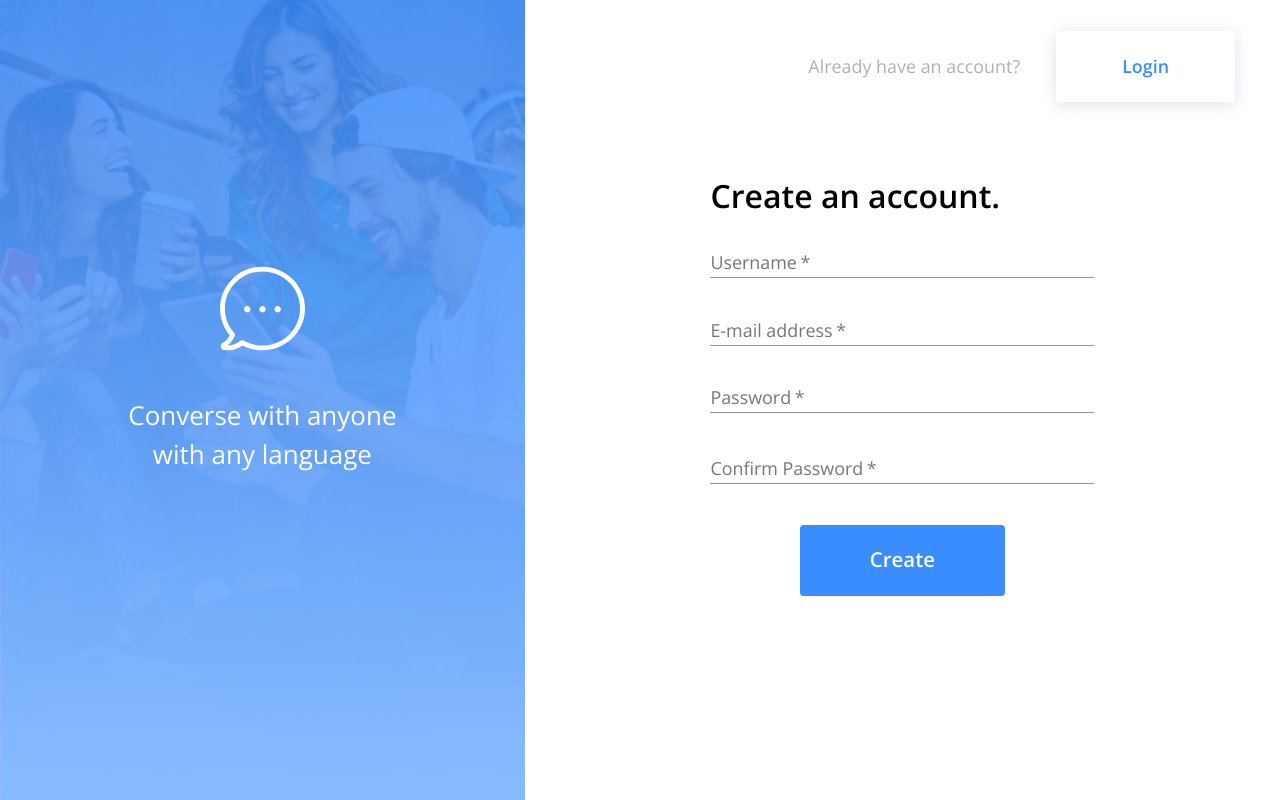
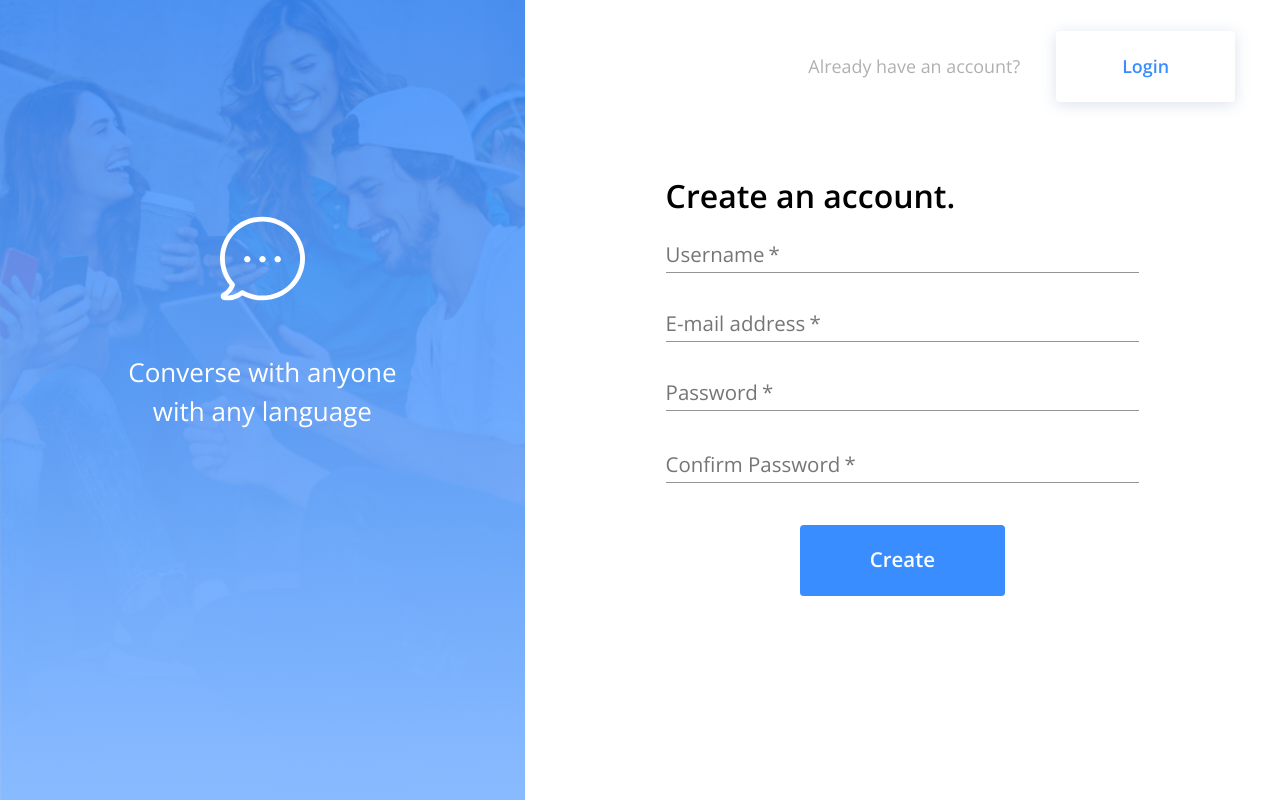
Before and after one commit to Dhicarr/4000a9, a React (Create React App) app in the folder client/: page / in a window 1280 px wide. Built offline with nearby package versions, Linux system fonts and the light colour scheme; no server answers.

Commit message:
Followed feedback from pull request #2
Removed inline-styling, reduced duplication of side-image component code, modified font size and button size a tiny bit.

```diff
--- a/client/src/Login.js
+++ b/client/src/Login.js
@@ -9,9 +9,9 @@ import {
   TextField,
 } from '@material-ui/core';
 
-const Login = ({ user, login, classes }) => {
+const Login = ({ user, login, classes, sideImage }) => {
   const history = useHistory();
-  const imgsrc=require("./images/bubble.svg").default;
+
   const handleLogin = async (event) => {
     event.preventDefault();
     const form = event.currentTarget;
@@ -28,25 +28,18 @@ const Login = ({ user, login, classes }) => {
 
   return (
     <Grid container className={classes.screenWrapper}>
-      <Box className={classes.sideImage} >
-          <img src={imgsrc} className={classes.sideImage_img} alt="bubble"/>
-          <Typography
-            className={classes.sideImage_text}
-          >
-            Converse with anyone with any language
-          </Typography>
-      </Box>
+      {sideImage}
       <Box className={classes.rightSideWrapper}>
         <Grid className={classes.topButtonWrapper}>
           <Typography className={classes.topButton_tip}>
             Don't have an account?
           </Typography>
           <Link href="/register" to="/register" className={classes.topButton_link}>
-            <Button variant="text" className={classes.topButton_btn} style={{width: 'max(100px,calc(170vw/10))'}}>Create Account</Button>
+            <Button variant="text" className={classes.topButton_btn_register}>Create Account</Button>
           </Link>
         </Grid>
         <form onSubmit={handleLogin}>
-          <Grid className={classes.formWrapper} style={{height: 'min(358px, 51vw)'}}>
+          <Grid className={classes.loginWrapper}>
             <Grid className={classes.form_headingWrapper}>
               <Typography className={classes.form_heading}>
                 Welcome Back!
--- a/client/src/Signup.js
+++ b/client/src/Signup.js
@@ -10,10 +10,9 @@ import {
   FormHelperText,
 } from '@material-ui/core';
 
-const Signup = ({ user, register, classes}) => {
+const Signup = ({ user, register, classes, sideImage}) => {
 
   const history = useHistory();
-  const imgsrc=require("./images/bubble.svg").default;
   const [formErrorMessage, setFormErrorMessage] = useState({});
 
   const handleRegister = async (event) => {
@@ -38,26 +37,18 @@ const Signup = ({ user, register, classes}) => {
 
   return (
     <Grid className={classes.screenWrapper}>
-      <Box className={classes.sideImage} >
-        <img src={imgsrc} className={classes.sideImage_img} alt="bubble"/>
-        <Typography
-            className={classes.sideImage_text}
-          >
-          Converse with anyone with any language
-        </Typography>
-      </Box>
-
+      {sideImage}
       <Box className={classes.rightSideWrapper}>
         <Grid className={classes.topButtonWrapper}>
           <Typography className={classes.topButton_tip}>
             Already have an account?
           </Typography>
           <Link href="/login" to="/login" className={classes.topButton_link}>
-            <Button variant="text" className={classes.topButton_btn} style={{width: 'clamp(100px,calc(140vw/10),200px)'}}>Login</Button>
+            <Button variant="text" className={classes.topButton_btn_login}>Login</Button>
           </Link>
         </Grid>
         <form onSubmit={handleRegister}>
-          <Grid className={classes.formWrapper} style={{height: 'min(424px, 60vh)'}}>
+          <Grid className={classes.registerWrapper}>
             <Grid className={classes.form_headingWrapper}>
             <Typography className={classes.form_heading}>
                 Create an account.
@@ -71,7 +62,7 @@ const Signup = ({ user, register, classes}) => {
                   label="Username"
                   name="username"
                   type="text"
-                  inputProps={{ classes:{root: classes.textboxLabels}}}
+                  inputProps={{ classes:{root: classes.textboxInput}}}
                   InputLabelProps={{ classes:{root: classes.textboxLabels}}}
                   required
                 />
@@ -84,7 +75,7 @@ const Signup = ({ user, register, classes}) => {
                   label="E-mail address"
                   aria-label="e-mail address"
                   type="email"
-                  inputProps={{ classes:{root: classes.textboxLabels}}}
+                  inputProps={{ classes:{root: classes.textboxInput}}}
                   InputLabelProps={{ classes:{root: classes.textboxLabels}}}
                   name="email"
                   required
@@ -98,7 +89,7 @@ const Signup = ({ user, register, classes}) => {
                   aria-label="password"
                   label="Password"
                   type="password"
-                  inputProps={{ minLength:6, classes:{root: classes.textboxLabels}}}
+                  inputProps={{ minLength:6, classes:{root: classes.textboxInput}}}
                   InputLabelProps={{ classes:{root: classes.textboxLabels}}}
                   name="password"
                   required
@@ -115,7 +106,7 @@ const Signup = ({ user, register, classes}) => {
                   label="Confirm Password"
                   aria-label="confirm password"
                   type="password"
-                  inputProps={{ minLength:6, classes:{root: classes.textboxLabels}}}
+                  inputProps={{ minLength:6, classes:{root: classes.textboxInput}}}
                   InputLabelProps={{ classes:{root: classes.textboxLabels}}}
                   name="confirmPassword"
                   required
--- a/client/src/routes.js
+++ b/client/src/routes.js
@@ -9,6 +9,10 @@ import { SocketContext, socket } from "./context/socket";
 
 import bgImage from "./images/bg-img.png";
 import { makeStyles } from '@material-ui/core/styles';
+import {
+  Box,
+  Typography
+} from '@material-ui/core';
 
 const useStyles = makeStyles((theme) => ({
   screenWrapper:{
@@ -38,13 +42,13 @@ const useStyles = makeStyles((theme) => ({
   },
   sideImage_text: {
     fontSize: "min(26px,calc(26vw/10))",
-    width:"min(269px,calc(269vw/10))"
+    width:"min(269px,calc(269vw/10))",
+    marginBottom: 'calc(120vw/10)'
   },
   sideImage_img:{
     width:'min(160px,calc(67vw/10))',
     height:'min(160px,calc(67vw/10))',
-    marginTop: '-60px',
-    marginBottom: 'calc(35vw/10)'
+    marginBottom: 'calc(40vw/10)'
   },
   rightSideWrapper:{
     display:'flex',
@@ -70,7 +74,7 @@ const useStyles = makeStyles((theme) => ({
   topButton_link:{
     textDecoration: 'none'
   },
-  topButton_btn:{
+  topButton_btn_register:{
     height: 'max(50px,calc(54vw/10))',
     padding: '2em',
     marginLeft:'2em',
@@ -78,16 +82,39 @@ const useStyles = makeStyles((theme) => ({
     boxShadow: `0 calc(2vw / 10) calc(12vw / 10) rgba(74, 106, 149, 0.2)`,
     fontSize: 'max(14px,calc(14vw/10))',
     color: '#3A8DFF',
-    textDecoration: 'none'
+    textDecoration: 'none',
+    width: 'max(100px,calc(170vw/10))'
   },
-  formWrapper:{
+  topButton_btn_login:{
+    height: 'max(50px,calc(54vw/10))',
+    padding: '2em',
+    marginLeft:'2em',
+    background: '#FFFFFF',
+    boxShadow: `0 calc(2vw / 10) calc(12vw / 10) rgba(74, 106, 149, 0.2)`,
+    fontSize: 'max(14px,calc(14vw/10))',
+    color: '#3A8DFF',
+    textDecoration: 'none',
+    width: 'clamp(100px,calc(140vw/10),200px)'
+  },
+  loginWrapper:{
     display:'flex',
     flexDirection: 'column',
     justifyContent: 'space-between',
     alignItems: 'center',
     width: 'fit-content',
     margin: 'auto',
-    marginBottom:'calc(172vw/70)'
+    marginBottom:'calc(172vw/70)',
+    height: 'min(358px, 51vw)'
+  },
+  registerWrapper:{
+    display:'flex',
+    flexDirection: 'column',
+    justifyContent: 'space-between',
+    alignItems: 'center',
+    width: 'fit-content',
+    margin: 'auto',
+    marginBottom:'calc(172vw/70)',
+    height: 'min(424px, 60vh)'
   },
   form_headingWrapper:{
     alignSelf:'flex-start'
@@ -98,13 +125,12 @@ const useStyles = makeStyles((theme) => ({
     fontWeight: 'bold'
   },
   form_textfield:{
-    width: 'max(200px,calc(300vw/10))',
-    height: 'max(50px,calc(45vw/10))',
-    fontSize: 'max(16px,calc(12vw/10))'
+    width: '37vw',
+    height: 'calc(50vw/10)'
   },
   form_submitBtn:{
-    width: 'clamp(100px,calc(160vw/10),250px)',
-    height: 'clamp(40px,calc(56vw/10),76px)',
+    width: 'max(100px,calc(160vw/10))',
+    height: 'max(40px,calc(56vw/10))',
     borderRadius: 'calc(3vw/10)',
     backgroundColor: "#3A8DFF",
     color: "white",
@@ -115,9 +141,28 @@ const useStyles = makeStyles((theme) => ({
     }
   },
   textboxLabels:{
-    fontSize: "max(16px,calc(14vw/10))"
+    fontSize: "max(12px,calc(16vw/10))",
+    top:'-5px'
+  },
+  textboxInput:{
+    fontSize: "calc(26vw/10)",
+
   }
 }));
+
+const sideImage = (classes) =>{
+  const imgsrc=require("./images/bubble.svg").default;
+  return(
+    <Box className={classes.sideImage} >
+    <img src={imgsrc} className={classes.sideImage_img} alt="bubble"/>
+    <Typography
+      className={classes.sideImage_text}
+    >
+      Converse with anyone with any language
+    </Typography>
+    </Box>
+  );
+}
 
 const Routes = (props) => {
   const [user, setUser] = useState({
@@ -127,6 +172,7 @@ const Routes = (props) => {
   const [errorMessage, setErrorMessage] = useState("");
   const [snackBarOpen, setSnackBarOpen] = useState(false);
   const classes=useStyles();
+  const sideImageProp=sideImage(classes);
   const login = async (credentials) => {
     try {
       const { data } = await axios.post("/auth/login", credentials);
@@ -211,11 +257,11 @@ const Routes = (props) => {
       <Switch>
         <Route
           path="/login"
-          render={() => <Login user={user} login={login} classes={classes}/>}
+          render={() => <Login user={user} login={login} classes={classes} sideImage={sideImageProp}/>}
         />
         <Route
           path="/register"
-          render={() => <Signup user={user} register={register} classes={classes}/>}
+          render={() => <Signup user={user} register={register} classes={classes} sideImage={sideImageProp}/>}
         />
         <Route
           exact
@@ -224,7 +270,7 @@ const Routes = (props) => {
             user?.id ? (
               <Home user={user} logout={logout} />
             ) : (
-              <Signup user={user} register={register} classes={classes}/>
+              <Signup user={user} register={register} classes={classes} sideImage={sideImageProp}/>
             )
           }
         />
```
